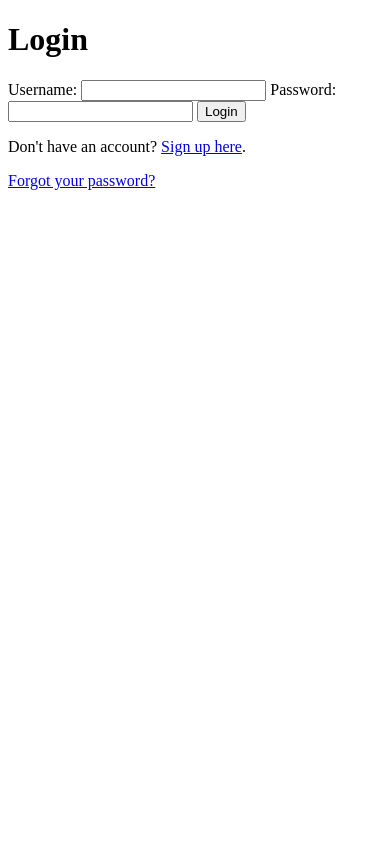
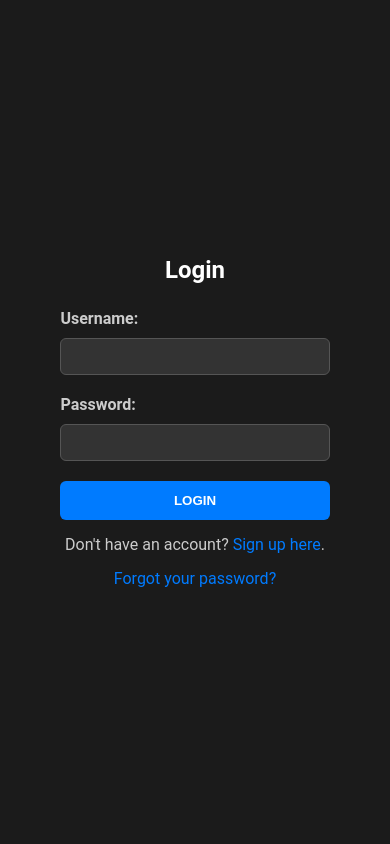
Before and after one commit to AryanGupta130/Learning-new-tools-, a Django app: page /auth/login/ in a window 390 px wide. Run offline with Django 5.2, Linux system fonts and the light colour scheme.

Commit message:
I developed the front end of the login page to a good extent. Still need to work on it extensively but I have a good start going on right now.

```diff
--- a/stock_backend/user_auth/static/css/style.css
+++ b/stock_backend/user_auth/static/css/style.css
@@ -0,0 +1,107 @@
+/* Reset some default styles */
+* {
+    margin: 0;
+    padding: 0;
+    box-sizing: border-box;
+}
+
+body {
+    font-family: 'Roboto', Arial, sans-serif;
+    background-color: #1b1b1b; /* Dark background color */
+    color: #f4f4f4; /* Light text color */
+    display: flex;
+    justify-content: center;
+    align-items: center;
+    height: 100vh;
+    margin: 0;
+}
+
+.form-container {
+    background-color: #2c2c2c; /* Darker container background */
+    padding: 30px; /* Increase padding for a more spacious feel */
+    border-radius: 10px; /* Slightly more rounded corners */
+    box-shadow: 0 0 15px rgba(0, 0, 0, 0.5); /* Darker shadow for more contrast */
+    width: 350px; /* Slightly wider container */
+}
+
+h1 {
+    text-align: center;
+    margin-bottom: 25px; /* More space below the heading */
+    color: #ffffff; /* White color for the heading */
+    font-weight: 700; /* Make the heading bold */
+}
+
+label {
+    display: block;
+    margin-bottom: 10px; /* More space below the label */
+    font-weight: bold;
+    color: #cccccc; /* Lighter grey for label text */
+}
+
+input[type="text"],
+input[type="password"] {
+    width: 100%;
+    padding: 10px; /* Larger padding for better usability */
+    margin-bottom: 20px; /* More space below inputs */
+    border: 1px solid #555555; /* Darker border color */
+    border-radius: 6px; /* More rounded inputs */
+    background-color: #333333; /* Darker background for inputs */
+    color: #ffffff; /* White text inside inputs */
+}
+
+    input[type="text"]::placeholder,
+    input[type="password"]::placeholder {
+        color: #888888; /* Light grey placeholder text */
+    }
+
+button {
+    width: 100%;
+    padding: 12px;
+    background-color: #007bff;
+    color: white;
+    border: none;
+    border-radius: 6px; /* Match input border radius */
+    cursor: pointer;
+    font-weight: bold; /* Bold button text */
+    text-transform: uppercase; /* Uppercase button text */
+}
+
+    button:hover {
+        background-color: #0056b3; /* Slightly darker blue on hover */
+    }
+
+p {
+    text-align: center;
+    margin-top: 15px;
+    color: #cccccc; /* Lighter grey for text */
+}
+
+    p a {
+        color: #007bff;
+        text-decoration: none;
+    }
+
+        p a:hover {
+            text-decoration: underline;
+        }
+
+@media (max-width: 600px) {
+    .form-container {
+        width: 90%;
+        padding: 20px;
+        margin: 10px;
+    }
+
+    h1 {
+        font-size: 24px;
+    }
+
+    input[type="text"],
+    input[type="password"] {
+        padding: 10px;
+    }
+
+    button {
+        padding: 12px;
+    }
+}
--- a/stock_backend/user_auth/templates/user_auth/login.html
+++ b/stock_backend/user_auth/templates/user_auth/login.html
@@ -1,6 +1,8 @@
 <!DOCTYPE html>
 <html lang="en">
+<!-- head data that stores meta data regarding the file itself  -->
 <head>
+    <!--The file type is static which allows for the file to be linked with another file. in this case a css file-->
     {% load static %}
     <meta charset="UTF-8">
     <meta name="viewport" content="width=device-width, initial-scale=1.0">
@@ -11,6 +13,7 @@
     <div class="login-container">
         <h1>Login</h1>
         <form method="POST" action="{% url 'login' %}">
+            <!-- Security measure that generates a csrf token. Helps to prevent CSRF attacks-->
             {% csrf_token %}
             <label for="username">Username:</label>
             <input type="text" id="username" name="username" required>
--- a/stock_backend/user_auth/views.py
+++ b/stock_backend/user_auth/views.py
@@ -48,4 +48,4 @@
     return render(request, 'user_auth/register.html', {'form': form})
 
 def home(request):
-    return render(request, 'user_auth/login.html')
+    return render(request, 'user_auth/home.html')
```
